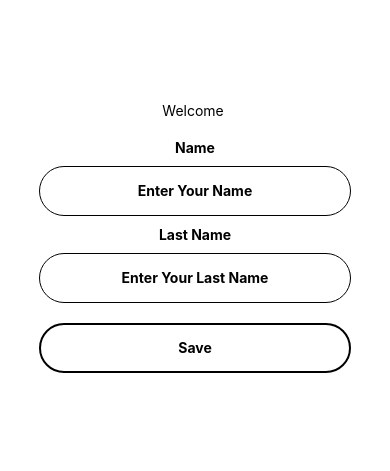
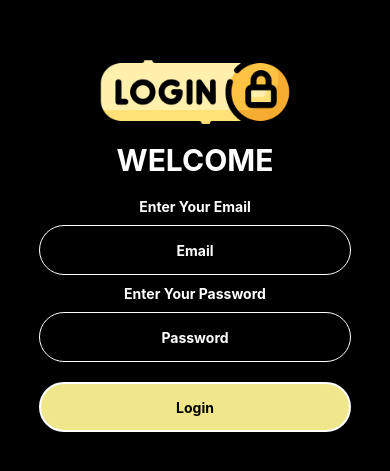
Before and after one commit to batuhanyasayan/react-native-example, a React Native app in the folder Project/: screen / in a window 390 px wide. Shown: the part 185-656 px from the top of the page. Built offline with nearby package versions, Linux system fonts and the light colour scheme.

Commit message:
created loading page
added image to the project and created loading page.

```diff
--- a/Project/App.js
+++ b/Project/App.js
@@ -1,45 +1,53 @@
-import { StatusBar } from 'expo-status-bar';
 import React, { useState } from 'react';
-import { StyleSheet, Text, View, TextInput, Pressable } from 'react-native';
+import { StyleSheet, Text, View, TextInput, Pressable, Image } from 'react-native';
+import Loading from './src/components/Loading';
 
 export default function App() {
 
   const [name, setName] = useState('')
   const [lastname, setLastName] = useState('')
   const [result, setResult] = useState('')
+  const [isLoading, setIsLoading] = useState(false)
 
   return (
     <View style={styles.container}>
 
-      <Text style={{marginBottom: 20}}>Welcome {result}</Text>
+      <Image
+        source={require('./assets/images/loginIcon.png')}
+        style={styles.loginIconStyle}/>
 
-      <Text style={{fontWeight:'bold'}}>Name</Text>
+      <Text style={styles.welcomeText}>WELCOME</Text>
+
+      <Text style={{fontWeight:'bold', color: 'white'}}>Enter Your Email</Text>
 
       <TextInput
         style={styles.textInputStyle}
-        placeholder='Enter Your Name'
+        placeholder='Email'
+        inputMode='email'
         onChangeText={setName}
         value={name}
       />
 
-      <Text style={{fontWeight:'bold'}}>Last Name</Text>
+      <Text style={{fontWeight:'bold', color: 'white'}}>Enter Your Password</Text>
 
       <TextInput
         style={styles.textInputStyle}
-        placeholder='Enter Your Last Name'
+        placeholder='Password'
+        secureTextEntry={true}
         onChangeText={setLastName}
         value={lastname}
       />
 
       <Pressable
-      onPress={() => setResult(name + ' ' + lastname)}
+      onPress={() => setIsLoading(true)}
       style= {({pressed}) => [{
-        backgroundColor: pressed ? 'lightblue' : 'transparent'
+        backgroundColor: pressed ? 'lightblue' : 'khaki'
       },styles.buttonStyle]}>
-        <Text style={styles.buttonTextStyle}>Save</Text>
+        <Text style={styles.buttonTextStyle}>Login</Text>
       </Pressable>
 
-      <StatusBar style="auto" />
+      { isLoading ? <Loading changeIsLoading={() => setIsLoading(false)}/> : null}
+
     </View>
   );
 }
@@ -47,21 +55,30 @@ export default function App() {
 const styles = StyleSheet.create({
   container: {
     flex: 1,
-    backgroundColor: '#fff',
+    backgroundColor: '#000',
     alignItems: 'center',
     justifyContent: 'center',
   },
+  welcomeText: {
+    color: 'white',
+    fontWeight: 'bold',
+    fontSize: 30,
+    marginBottom: 20
+  },
   textInputStyle: {
     borderWidth: 1,
+    borderColor: 'white',
     width: '80%',
     height: 50,
     marginVertical: 10,
     borderRadius: 50,
     textAlign: 'center',
-    fontWeight: 'bold'
+    fontWeight: 'bold',
+    color: 'white'
   },
   buttonStyle: {
     borderWidth:2,
+    borderColor: 'white',
     width: '80%',
     height: 50,
     borderRadius: 50,
@@ -70,6 +87,10 @@ const styles = StyleSheet.create({
     marginTop: 10
   },
   buttonTextStyle: {
-    fontWeight: 'bold'
+    fontWeight: 'bold',
+  },
+  loginIconStyle: {
+    width: 200,
+    height: 100,
   }
 });
--- /dev/null
+++ b/Project/src/components/Loading.js
@@ -0,0 +1,49 @@
+import { StyleSheet, Text, View, ActivityIndicator, Pressable } from 'react-native'
+import React from 'react'
+
+const Loading = (props) => {
+  return (
+    <View style={styles.loadingContainer}>
+        <Pressable
+            onPress={() => props.changeIsLoading()}
+            style={styles.closeButton}>
+            <Text style={styles.closeButtonText}>X</Text>
+        </Pressable>
+        <ActivityIndicator size={'large'} color={'khaki'}/>
+        <Text style={styles.loadingText}>Loading...</Text>
+    </View>
+  )
+}
+
+export default Loading
+
+const styles = StyleSheet.create({
+    loadingContainer: {
+        position: 'absolute',
+        width: '100%',
+        height: '100%',
+        backgroundColor: 'black',
+        alignItems: 'center',
+        justifyContent: 'center'
+    },
+    loadingText: {
+        color: 'white',
+        fontSize: 30,
+        fontWeight: 'bold'
+    },
+    closeButton: {
+        backgroundColor: 'white',
+        width: 30,
+        height: 30,
+        borderRadius: 50,
+        alignItems: 'center',
+        justifyContent: 'center',
+        position: 'absolute',
+        top: 55,
+        right: 30
+    },
+    closeButtonText: {
+        fontSize: 20,
+        fontWeight: 'bold'
+    }
+})
```
Also changed, not shown: Project/assets/images/loginIcon.png (added), 1 other file (tests, documents, lock files or other folders).
